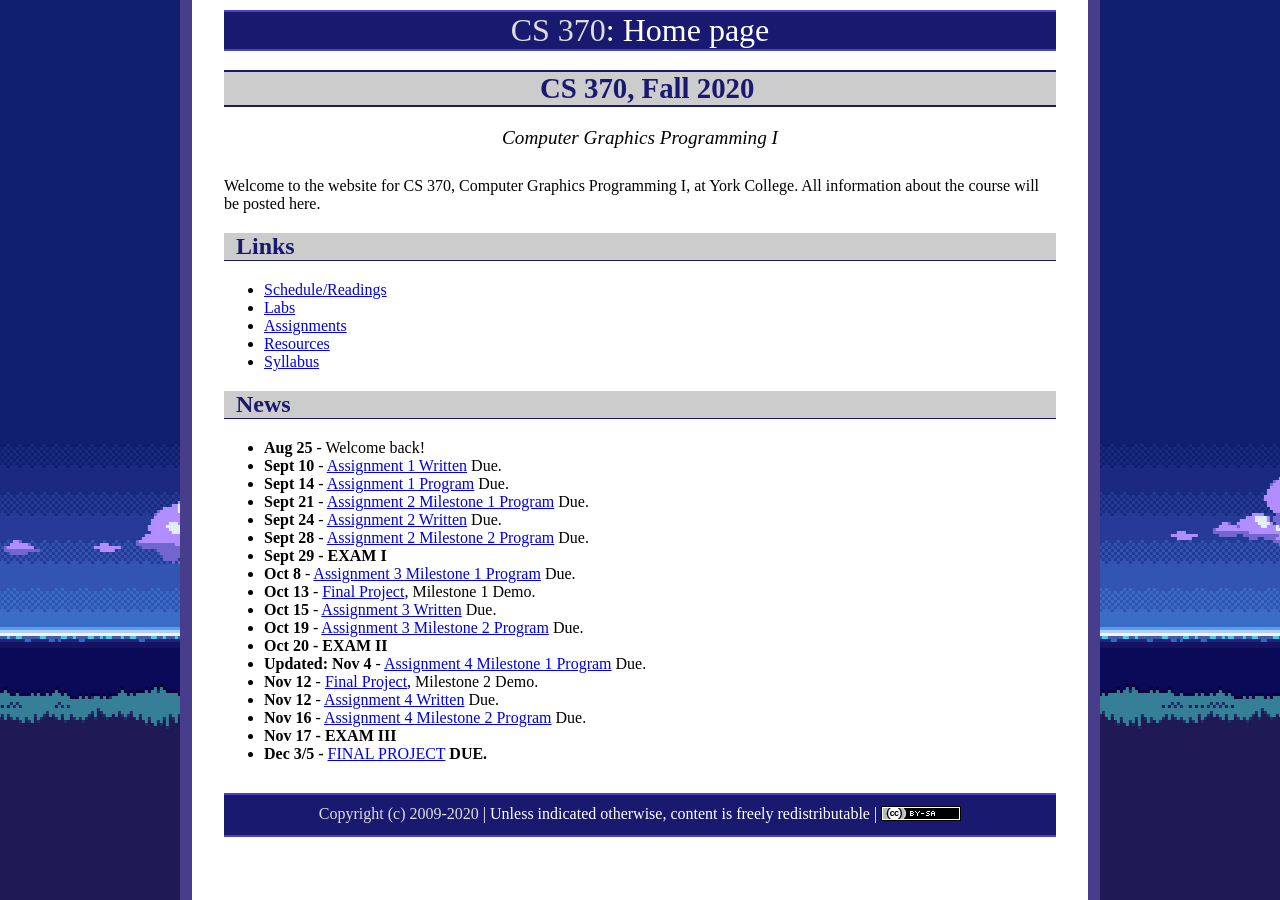
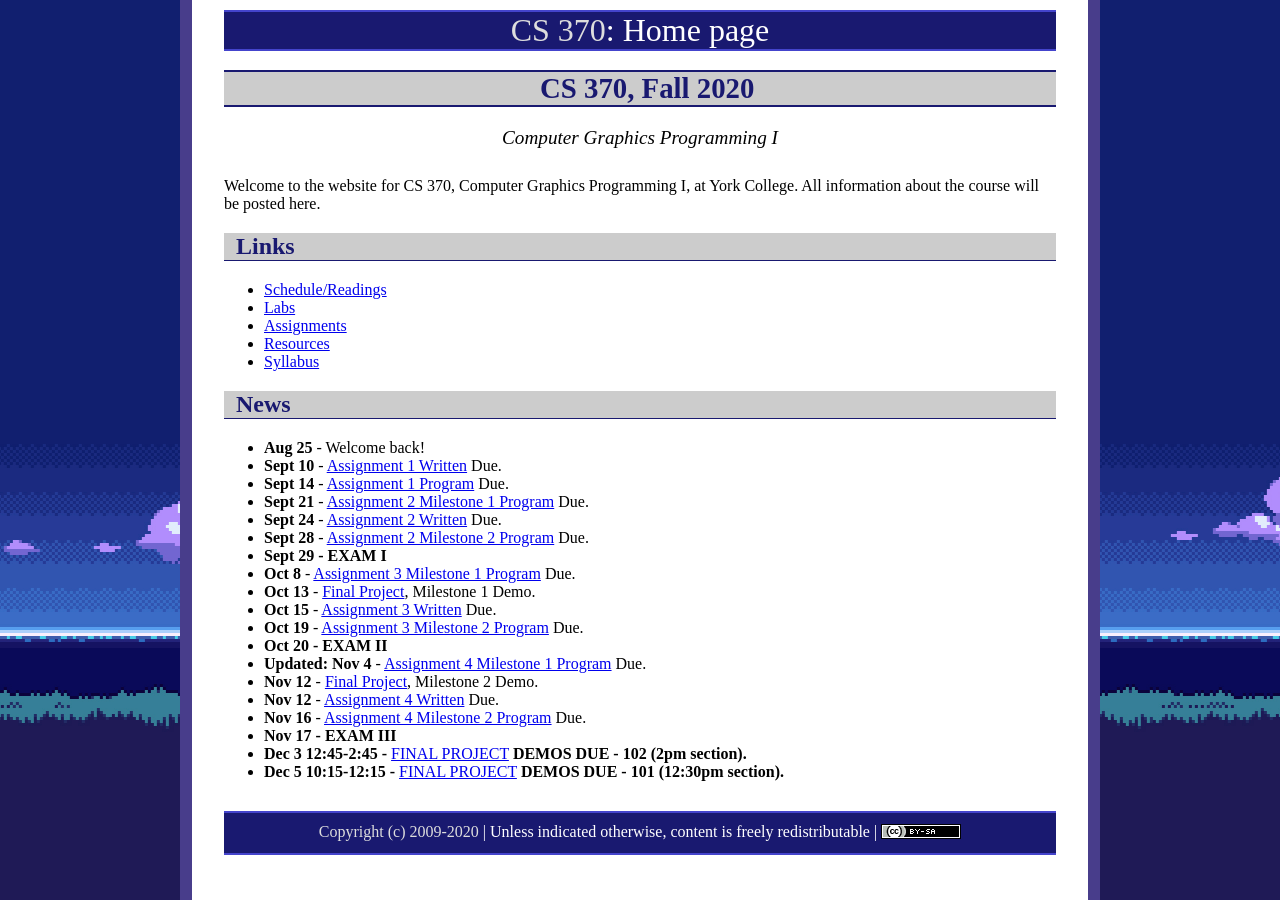
Before and after one commit to ycpcs/cs370-fall2020, a Jekyll site: the page built from index.md, in a window 1280 px wide. Built offline with Jekyll 4.4.1, drawn with Linux system fonts in a browser that asks for light colours.

Commit message:
update index
update index

```diff
--- a/index.md
+++ b/index.md
@@ -35,7 +35,8 @@ Welcome to the website for CS 370, Computer Graphics Programming I, at York Coll
 * **Nov 12** - [Assignment 4 Written](assign/assign04.html) Due.
 * **Nov 16** - [Assignment 4 Milestone 2 Program](assign/assign04.html) Due.
 * **Nov 17 - EXAM III**
-* **Dec 3/5 -** [FINAL PROJECT](assign/project.html) **DUE.**
+* **Dec 3 12:45-2:45 -** [FINAL PROJECT](assign/project.html) **DEMOS DUE - 102 (2pm section).**
+ * **Dec 5 10:15-12:15 -** [FINAL PROJECT](assign/project.html) **DEMOS DUE - 101 (12:30pm section).**
 
 <!--
 * **Sept 12** - [Assignment 1](assign/assign01.html)  (Don Quixote) Due.
```
